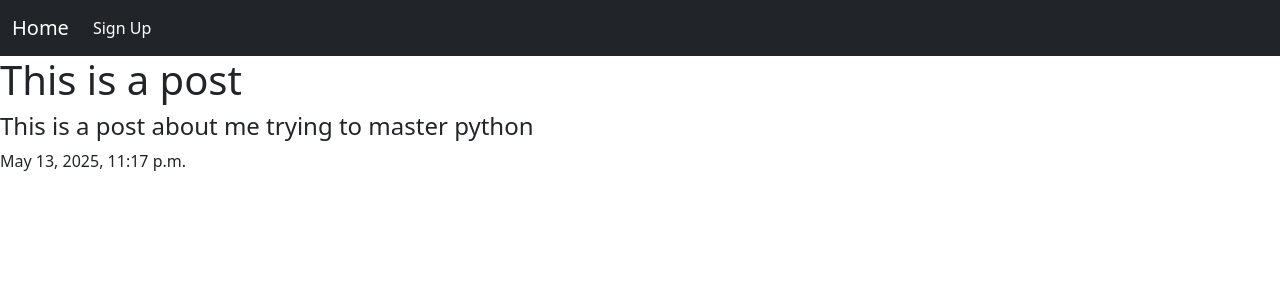
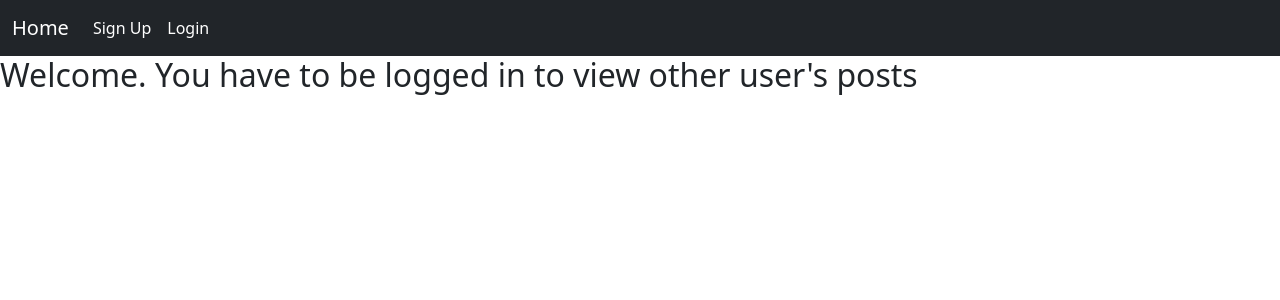
Before and after one commit to Akachukwuu/Content-Management-System, a Django app: page /home in a window 1280 px wide. Shown: the top 300 px of the page. Run offline with Django 5.2, Linux system fonts and the light colour scheme; data comes from the database, SQL or seed files in the repository; both versions use the stored data as it was after the commit.

Commit message:
Modified the navigation logic

```diff
--- a/CMS/contentapp/urls.py
+++ b/CMS/contentapp/urls.py
@@ -6,5 +6,6 @@ urlpatterns = [
     path('', views.index, name='index'),
     path('register', views.register_user, name='register'),
     path('login', views.login_user, name='login'),
-    path('home', views.home, name='home')
+    path('home', views.home, name='home'),
+    path('logout', views.logout_user, name='logout')
 ]
--- a/CMS/contentapp/views.py
+++ b/CMS/contentapp/views.py
@@ -53,3 +53,7 @@ def login_user(request):
 
 def display_post(request):
     pass
+
+def logout_user(request):
+    logout(request)
+    return redirect('login')
--- a/CMS/templates/home.html
+++ b/CMS/templates/home.html
@@ -1,14 +1,20 @@
 {% extends 'index.html' %}
+
 
 {% block mainpage %}
 
-{% for post in posts %}
-<div>
+{% if user.is_authenticated %}
+<h4 style="text-align: center; color: dodgerblue;">Welcome, {{user.username}}</h4>
+    {% for post in posts %}
     <h1>{{post.title}}</h1>
     <h4>{{post.body}}</h4>
     <p>{{post.when_created}}</p>
-</div>
-{% endfor %}
+    <hr>
+    {% endfor %}
+
+    {% else %}
+    <h2>Welcome. You have to be logged in to view other user's posts</h2>
+    {% endif %}
 
 
 {% endblock %}
--- a/CMS/templates/navbar.html
+++ b/CMS/templates/navbar.html
@@ -1,3 +1,24 @@
+{% if user.is_authenticated %}
+
+<nav class="navbar navbar-expand-lg navbar-dark bg-dark">
+  <div class="container-fluid">
+    <a class="navbar-brand" href="{% url 'home' %}">Home</a>
+    <button class="navbar-toggler" type="button" data-bs-toggle="collapse" data-bs-target="#navbarNav" aria-controls="navbarNav" aria-expanded="false" aria-label="Toggle navigation">
+      <span class="navbar-toggler-icon"></span>
+    </button>
+    <div class="collapse navbar-collapse" id="navbarNav">
+      <ul class="navbar-nav">
+        <li class="nav-item">
+          <a class="nav-link active" aria-current="page" href="{% url 'logout' %}">Logout</a>
+        </li>
+      </ul>
+    </div>
+  </div>
+</nav>
+
+{% else %}
+
+
 <nav class="navbar navbar-expand-lg navbar-dark bg-dark">
   <div class="container-fluid">
     <a class="navbar-brand" href="{% url 'home' %}">Home</a>
@@ -9,7 +30,12 @@
         <li class="nav-item">
           <a class="nav-link active" aria-current="page" href="{% url 'register' %}">Sign Up</a>
         </li>
+        <li>
+          <a class="nav-link active" aria-current="page" href="{% url 'login' %}">Login</a>
+        </li>
       </ul>
     </div>
   </div>
 </nav>
+
+{% endif %}
```
Also changed, not shown: CMS/db.sqlite3.
